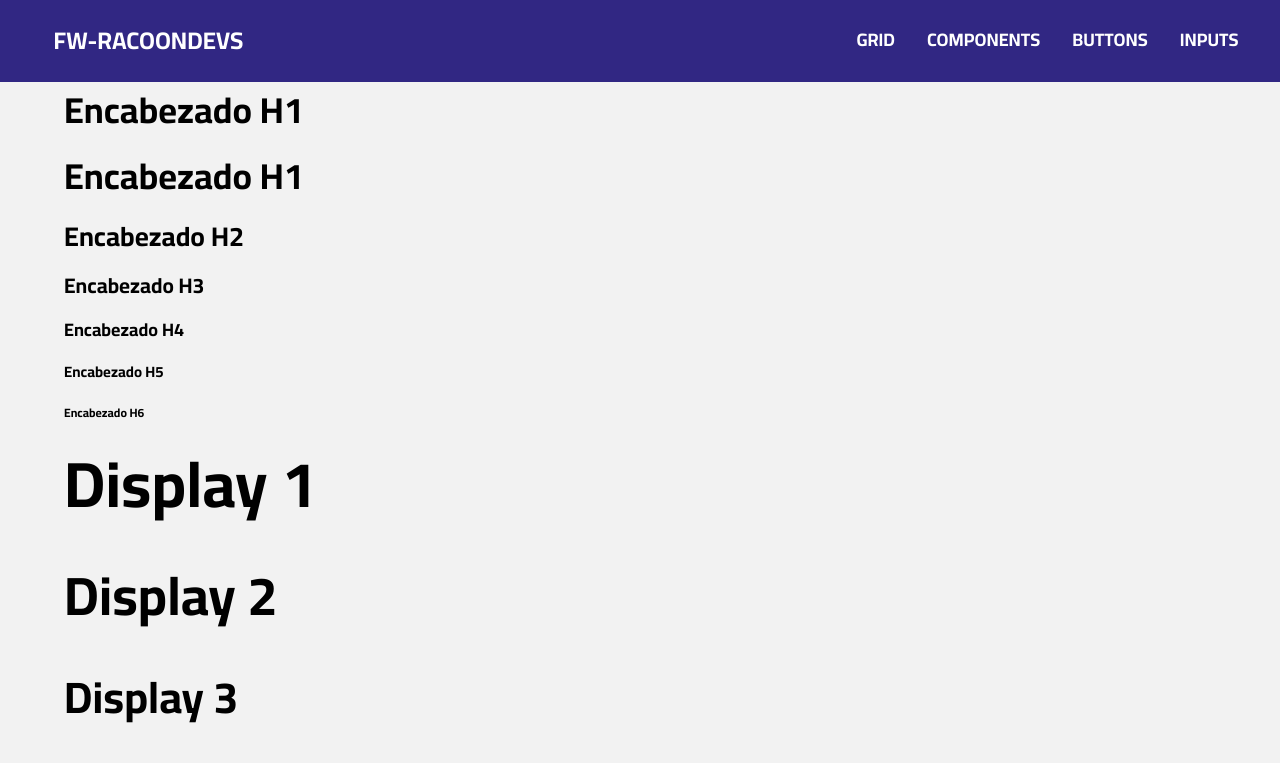
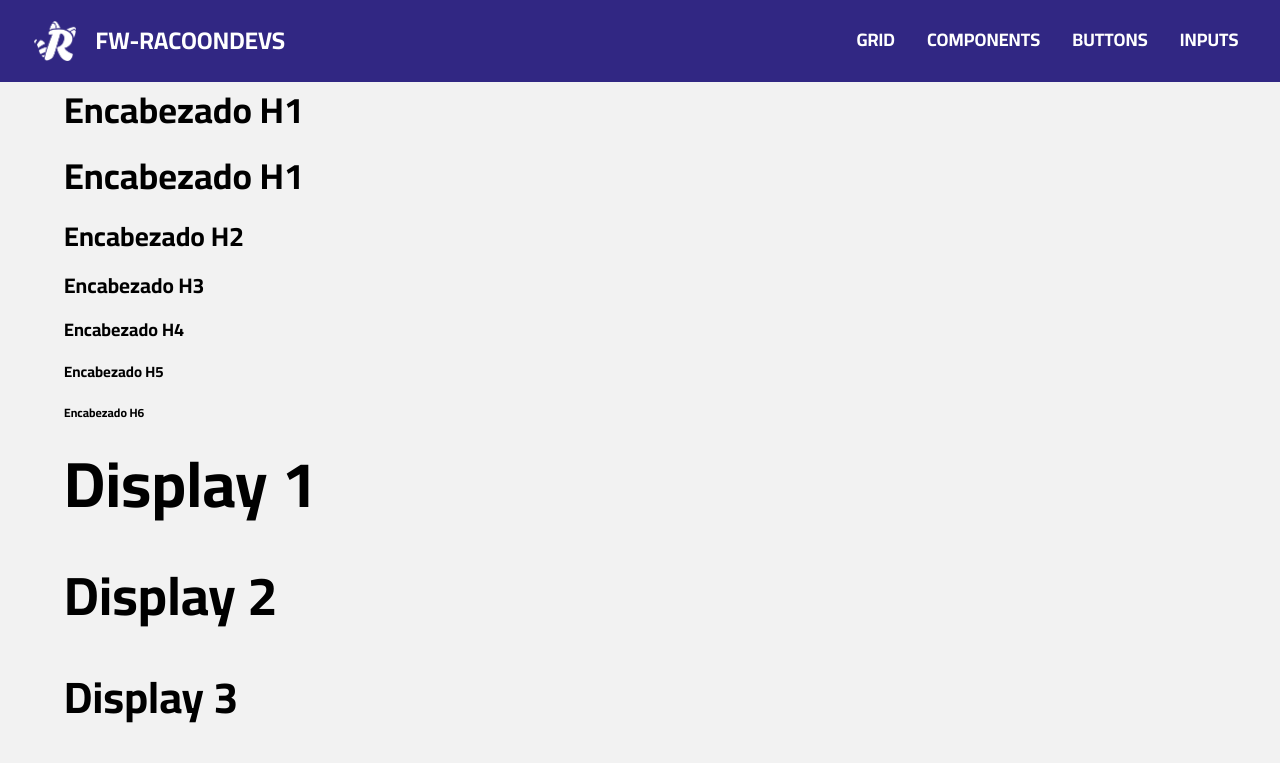
Before and after one commit to IngenierosProgramadores/fw-racoon, a plain HTML site: page index.html in a window 1280 px wide. Shown: the top 763 px of the page. Drawn offline with Linux system fonts and the light colour scheme.

Commit message:
change logo

```diff
--- a/index.html
+++ b/index.html
@@ -26,7 +26,8 @@
       <nav class="navbar">
         <div class="brand-title">
           <a href="/">
-            <img src="./favicon-blanco.png" alt="" srcset="" /> FW-RACOONDEVS</a
+            <img src="./img/favicon-blanco.png" alt="" srcset="" />
+            FW-RACOONDEVS</a
           >
         </div>
         <div class="toggle-button">
```
